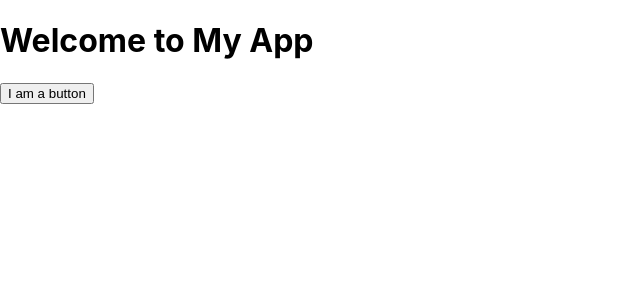
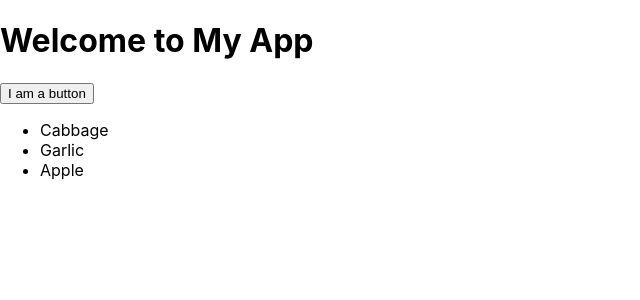
Before and after one commit to Sheddiey/Frontend-mentor-Projects, a React (Create React App) app in the folder my-app/: page / in a window 1280 px wide. Shown: the top 300 px of the page, without its empty margins (0-640 px from the left). Built offline with nearby package versions, Linux system fonts and the light colour scheme.

Commit message:
rendering a list

```diff
--- a/my-app/src/App.js
+++ b/my-app/src/App.js
@@ -1,3 +1,4 @@
+import ListItemsFunction from "./components/ListItems";
 import MyButton from "./components/MyButton";
 
 export default function MyApp () {
@@ -5,6 +6,7 @@ export default function MyApp () {
     <div>
       <h1>Welcome to My App</h1>
       <MyButton/>
+      <ListItemsFunction/>
     </div>
   );
 }
--- /dev/null
+++ b/my-app/src/components/ListItems.jsx
@@ -0,0 +1,21 @@
+const products = [
+    {title: 'Cabbage', id: '1'},
+    {title: 'Garlic', id: '2'},
+    {title: 'Apple', id: '3'},
+]
+
+//use mapfunction to transform an array of products into an array of <li> items
+
+const ListItems = products.map(product =>
+    <li key={product.id}>
+    {product.title}
+    </li>
+    );
+
+    function ListItemsFunction () {
+        return (
+        <ul>{ ListItems }</ul>
+    )
+    }
+
+    export default ListItemsFunction;
```
